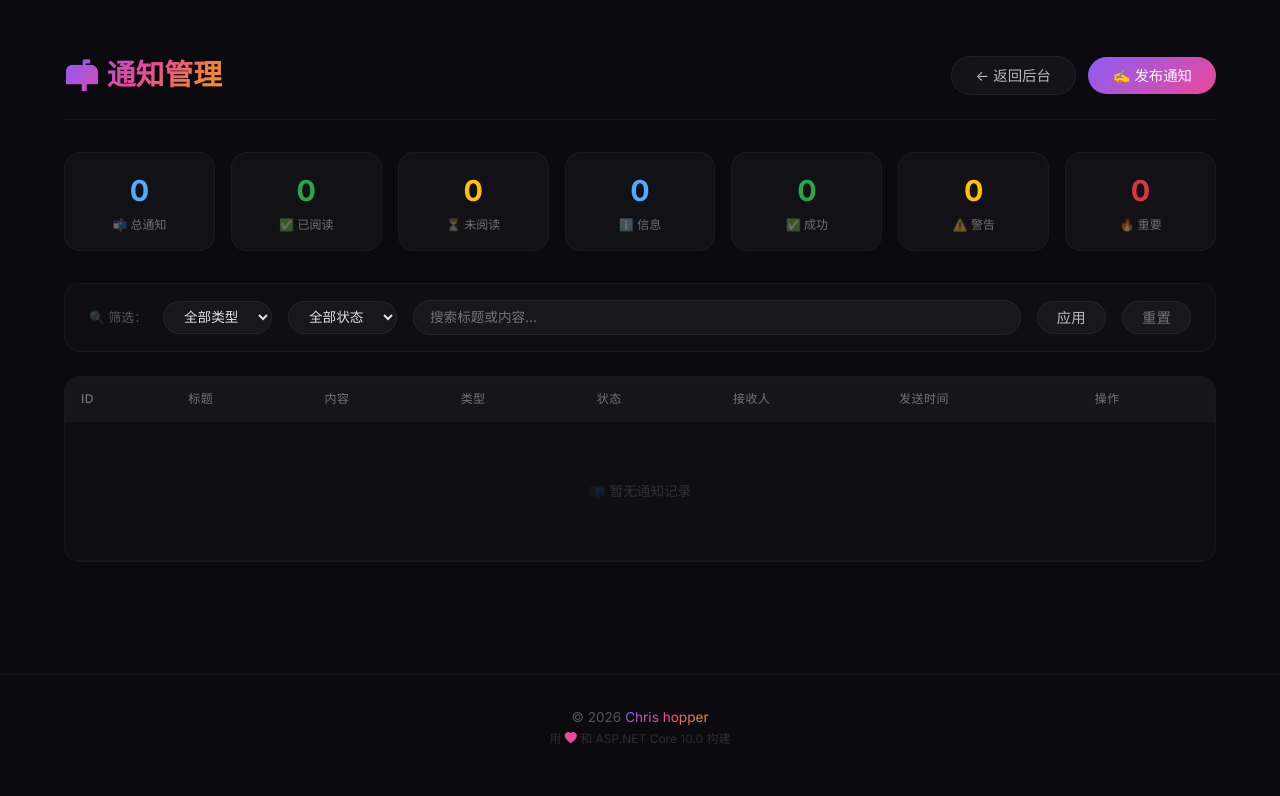
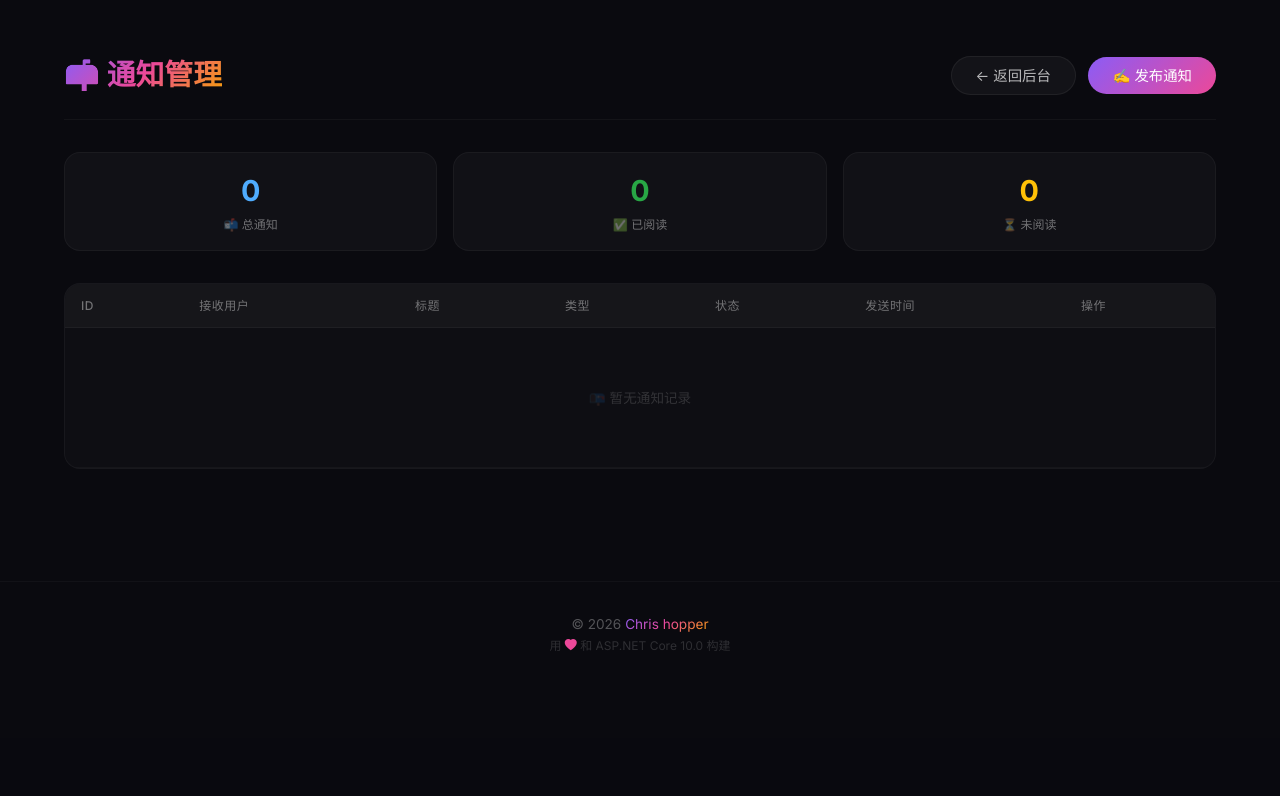
Before and after one commit to Chrishoppers/MyPersonalWebsite, an ASP.NET Core app: page /Admin/Notifications in a window 1280 px wide. Shown: the part 62-858 px from the top of the page. After the commit the page ends 713 px from the top, so only its background shows below. Run offline with ASP.NET Core 8, Linux system fonts and the light colour scheme; the visitor is signed in with stand-in values (Sample User, id 1).

Commit message:
Update Notifications.cshtml

```diff
--- a/Views/Admin/Notifications.cshtml
+++ b/Views/Admin/Notifications.cshtml
@@ -12,12 +12,6 @@
     var total = Model.Count;
     var readCount = Model.Count(n => n.IsRead);
     var unreadCount = total - readCount;
-
-    // 按通知类型统计
-    var infoCount = Model.Count(n => n.Type == "info");
-    var successCount = Model.Count(n => n.Type == "success");
-    var warningCount = Model.Count(n => n.Type == "warning");
-    var dangerCount = Model.Count(n => n.Type == "danger");
 }
 
 <style>
@@ -66,15 +60,14 @@
         color: #fff;
     }
 
-    .btn-glass.primary {
-        background: linear-gradient(135deg, #8B5CF6, #EC4899);
-        border: none;
-        color: #fff;
+    .btn-glass.danger {
+        background: rgba(220,53,69,0.08);
+        border-color: rgba(220,53,69,0.08);
+        color: #dc3545;
     }
 
-    .btn-glass.primary:hover {
-        transform: translateY(-2px);
-        box-shadow: 0 8px 32px rgba(108,60,225,0.2);
+    .btn-glass.danger:hover {
+        background: rgba(220,53,69,0.15);
     }
 
     .stats-grid {
@@ -107,10 +100,6 @@
     .stat-card.total .number { color: #4facfe; }
     .stat-card.read .number { color: #28a745; }
     .stat-card.unread .number { color: #ffc107; }
-    .stat-card.info .number { color: #4facfe; }
-    .stat-card.success .number { color: #28a745; }
-    .stat-card.warning .number { color: #ffc107; }
-    .stat-card.danger .number { color: #dc3545; }
 
     .table-wrapper {
         background: rgba(255,255,255,0.02);
@@ -123,7 +112,7 @@
         width: 100%;
         border-collapse: collapse;
         font-size: 0.85rem;
-        min-width: 800px;
+        min-width: 700px;
     }
 
     th {
@@ -194,37 +183,23 @@
         border: 1px solid rgba(255,193,7,0.04);
     }
 
-    .filter-bar {
-        display: flex;
-        gap: 1rem;
-        flex-wrap: wrap;
-        margin-bottom: 1.5rem;
-        padding: 1rem 1.5rem;
-        background: rgba(255,255,255,0.02);
-        border-radius: 16px;
-        border: 1px solid rgba(255,255,255,0.04);
-        align-items: center;
+    .btn-sm {
+        padding: 0.2rem 0.7rem;
+        border: none;
+        border-radius: 20px;
+        font-size: 0.7rem;
+        font-weight: 500;
+        cursor: pointer;
+        transition: all 0.2s ease;
     }
 
-    .filter-bar select,
-    .filter-bar input {
-        padding: 0.4rem 1rem;
-        border-radius: 30px;
-        border: 1px solid rgba(255,255,255,0.06);
-        background: rgba(255,255,255,0.04);
-        color: #e0e0e0;
-        font-size: 0.85rem;
-        outline: none;
+    .btn-sm.danger {
+        background: rgba(220,53,69,0.08);
+        color: #dc3545;
     }
 
-    .filter-bar select:focus,
-    .filter-bar input:focus {
-        border-color: rgba(79,172,254,0.3);
-    }
-
-    .filter-bar select option {
-        background: #1a1a2e;
-        color: #e0e0e0;
+    .btn-sm.danger:hover {
+        background: rgba(220,53,69,0.15);
     }
 
     .empty-state {
@@ -265,38 +240,43 @@
         to { opacity: 1; transform: translateY(0) scale(1); }
     }
 
-    .btn-sm {
-        padding: 0.2rem 0.7rem;
-        border: none;
-        border-radius: 20px;
-        font-size: 0.7rem;
-        font-weight: 500;
-        cursor: pointer;
-        transition: all 0.2s ease;
+    .batch-bar {
+        display: flex;
+        align-items: center;
+        gap: 1rem;
+        padding: 0.8rem 1.5rem;
+        background: rgba(220,53,69,0.04);
+        border-radius: 16px;
+        border: 1px solid rgba(220,53,69,0.06);
+        margin-bottom: 1.5rem;
+        flex-wrap: wrap;
     }
 
-    .btn-sm.danger {
-        background: rgba(220,53,69,0.08);
-        color: #dc3545;
+    .batch-bar .btn-batch {
+        padding: 0.4rem 1.5rem;
+        border: none;
+        border-radius: 40px;
+        background: #dc3545;
+        color: #fff;
+        font-weight: 500;
+        font-size: 0.85rem;
+        cursor: pointer;
+        transition: all 0.3s ease;
     }
 
-    .btn-sm.danger:hover {
-        background: rgba(220,53,69,0.15);
+    .batch-bar .btn-batch:hover {
+        opacity: 0.8;
     }
 
-    .btn-sm.primary {
-        background: rgba(79,172,254,0.12);
-        color: #4facfe;
-    }
-
-    .btn-sm.primary:hover {
-        background: rgba(79,172,254,0.2);
+    .batch-bar .btn-batch:disabled {
+        opacity: 0.3;
+        cursor: not-allowed;
     }
 
     @@media (max-width: 768px) {
         .admin-header h1 { font-size: 1.3rem; }
-        .filter-bar { flex-direction: column; align-items: stretch; }
         .stats-grid { grid-template-columns: repeat(2, 1fr); }
+        td, th { padding: 0.4rem 0.5rem; font-size: 0.75rem; }
     }
 </style>
 
@@ -306,7 +286,7 @@
         <h1>📬 通知管理</h1>
         <div>
             <a href="/Admin/Dashboard" class="btn-glass">← 返回后台</a>
-            <a href="/Admin/SendNotification" class="btn-glass primary" style="margin-left:0.5rem;">
+            <a href="/Admin/SendNotification" class="btn-glass" style="margin-left:0.5rem;background:linear-gradient(135deg,#8B5CF6,#EC4899);border:none;color:#fff;">
                 ✍️ 发布通知
             </a>
         </div>
@@ -326,43 +306,19 @@
             <div class="number">@unreadCount</div>
             <div class="label">⏳ 未阅读</div>
         </div>
-        <div class="stat-card info">
-            <div class="number">@infoCount</div>
-            <div class="label">ℹ️ 信息</div>
-        </div>
-        <div class="stat-card success">
-            <div class="number">@successCount</div>
-            <div class="label">✅ 成功</div>
-        </div>
-        <div class="stat-card warning">
-            <div class="number">@warningCount</div>
-            <div class="label">⚠️ 警告</div>
-        </div>
-        <div class="stat-card danger">
-            <div class="number">@dangerCount</div>
-            <div class="label">🔥 重要</div>
-        </div>
     </div>
 
-    <!-- 筛选 -->
-    <div class="filter-bar">
-        <span style="color:rgba(255,255,255,0.3);font-size:0.8rem;">🔍 筛选：</span>
-        <select id="filterType">
-            <option value="all">全部类型</option>
-            <option value="info">ℹ️ 信息</option>
-            <option value="success">✅ 成功</option>
-            <option value="warning">⚠️ 警告</option>
-            <option value="danger">🔥 重要</option>
-        </select>
-        <select id="filterStatus">
-            <option value="all">全部状态</option>
-            <option value="read">✅ 已读</option>
-            <option value="unread">⏳ 未读</option>
-        </select>
-        <input type="text" id="searchInput" placeholder="搜索标题或内容..." style="flex:1;min-width:160px;" />
-        <button class="btn-glass" onclick="applyFilters()" style="padding:0.3rem 1.2rem;">应用</button>
-        <button class="btn-glass" onclick="resetFilters()" style="padding:0.3rem 1.2rem;background:rgba(255,255,255,0.04);color:rgba(255,255,255,0.4);">重置</button>
-    </div>
+    <!-- 批量操作 -->
+    @if (Model.Any())
+    {
+        <div class="batch-bar">
+            <span style="color:rgba(255,255,255,0.3);font-size:0.85rem;">📌 全部通知</span>
+            <button class="btn-batch" onclick="clearAllNotifications()">
+                🗑️ 清空所有通知
+            </button>
+            <span style="color:rgba(255,255,255,0.15);font-size:0.75rem;">共 @total 条通知</span>
+        </div>
+    }
 
     <!-- 表格 -->
     <div class="table-wrapper">
@@ -370,11 +326,10 @@
             <thead>
                 <tr>
                     <th>ID</th>
+                    <th>接收用户</th>
                     <th>标题</th>
-                    <th>内容</th>
                     <th>类型</th>
                     <th>状态</th>
-                    <th>接收人</th>
                     <th>发送时间</th>
                     <th>操作</th>
                 </tr>
@@ -391,28 +346,26 @@
                             "danger" => "badge-danger",
                             _ => "badge-info"
                         };
+                        var typeName = n.Type switch
+                        {
+                            "success" => "✅ 成功",
+                            "warning" => "⚠️ 警告",
+                            "danger" => "🔥 重要",
+                            _ => "ℹ️ 信息"
+                        };
                         var statusClass = n.IsRead ? "badge-read" : "badge-unread";
                         var statusText = n.IsRead ? "✅ 已读" : "⏳ 未读";
 
-                        <tr class="notif-row"
-                            data-type="@n.Type"
-                            data-status="@(n.IsRead ? "read" : "unread")"
-                            data-search="@(n.Title + " " + n.Message)">
+                        var targetUser = (ViewBag.Users as List<MyPersonalWebsite.Models.User>)?.FirstOrDefault(u => u.Id == n.UserId);
+
+                        <tr>
                             <td style="color:rgba(255,255,255,0.3);font-size:0.8rem;">#@n.Id</td>
+                            <td style="color:rgba(255,255,255,0.6);font-size:0.85rem;">@(targetUser?.Username ?? "已删除用户")</td>
                             <td><strong style="color:#fff;">@n.Title</strong></td>
-                            <td style="color:rgba(255,255,255,0.5);font-size:0.85rem;max-width:200px;overflow:hidden;text-overflow:ellipsis;white-space:nowrap;">@n.Message</td>
-                            <td><span class="badge @typeClass">@(n.Type switch { "success" => "✅ 成功", "warning" => "⚠️ 警告", "danger" => "🔥 重要", _ => "ℹ️ 信息" })</span></td>
+                            <td><span class="badge @typeClass">@typeName</span></td>
                             <td><span class="badge @statusClass">@statusText</span></td>
-                            <td style="color:rgba(255,255,255,0.4);font-size:0.8rem;">
-                                @{
-                                    var user = ViewBag.Users as List<MyPersonalWebsite.Models.User>;
-                                    var targetUser = user?.FirstOrDefault(u => u.Id == n.UserId);
-                                    @(targetUser?.Username ?? "已删除用户")
-                                }
-                            </td>
                             <td style="font-size:0.75rem;color:rgba(255,255,255,0.25);">@n.CreatedAt.ToString("yyyy-MM-dd HH:mm")</td>
                             <td>
-                                <button class="btn-sm primary" onclick="viewNotification(@n.Id)">👁️ 详情</button>
                                 <button class="btn-sm danger" onclick="deleteNotification(@n.Id)">🗑️</button>
                             </td>
                         </tr>
@@ -421,7 +374,7 @@
                 else
                 {
                     <tr>
-                        <td colspan="8">
+                        <td colspan="7">
                             <div class="empty-state">📭 暂无通知记录</div>
                         </td>
                     </tr>
@@ -454,16 +407,6 @@
             }, 3000);
         }
 
-        function viewNotification(id) {
-            // 查看通知详情（可以弹窗显示完整内容）
-            const row = document.querySelector(`.notif-row td:first-child`)?.['parentElement'];
-            if (row) {
-                const title = row.querySelector('td:nth-child(2)')?.textContent || '';
-                const content = row.querySelector('td:nth-child(3)')?.textContent || '';
-                alert(`📬 通知详情\n\n标题：${title}\n内容：${content}`);
-            }
-        }
-
         function deleteNotification(id) {
             if (!confirm('确定删除这条通知吗？')) return;
             const token = getToken();
@@ -487,42 +430,26 @@
             .catch(() => showToast('操作失败，请重试', 'error'));
         }
 
-        function applyFilters() {
-            const type = document.getElementById('filterType').value;
-            const status = document.getElementById('filterStatus').value;
-            const search = document.getElementById('searchInput').value.toLowerCase();
-            const rows = document.querySelectorAll('.notif-row');
-            let count = 0;
-
-            rows.forEach(row => {
-                let show = true;
-                const rowType = row.dataset.type;
-                const rowStatus = row.dataset.status;
-                const rowSearch = row.dataset.search?.toLowerCase() || '';
-
-                if (type !== 'all' && rowType !== type) show = false;
-                if (status !== 'all' && rowStatus !== status) show = false;
-                if (search && !rowSearch.includes(search)) show = false;
-
-                row.style.display = show ? '' : 'none';
-                if (show) count++;
-            });
-
-            showToast(`显示 ${count} 条通知`, 'info');
+        function clearAllNotifications() {
+            if (!confirm('⚠️ 确定要清空所有通知吗？此操作不可恢复！')) return;
+            const token = getToken();
+            fetch('/Admin/ClearAllNotifications', {
+                method: 'POST',
+                headers: {
+                    'Content-Type': 'application/x-www-form-urlencoded',
+                    'RequestVerificationToken': token
+                }
+            })
+            .then(r => r.json())
+            .then(data => {
+                if (data.success) {
+                    showToast('🗑️ 已清空所有通知', 'success');
+                    setTimeout(() => location.reload(), 800);
+                } else {
+                    showToast(data.message || '操作失败', 'error');
+                }
+            })
+            .catch(() => showToast('操作失败，请重试', 'error'));
         }
-
-        function resetFilters() {
-            document.getElementById('filterType').value = 'all';
-            document.getElementById('filterStatus').value = 'all';
-            document.getElementById('searchInput').value = '';
-            document.querySelectorAll('.notif-row').forEach(row => {
-                row.style.display = '';
-            });
-            showToast('已重置筛选', 'info');
-        }
-
-        document.getElementById('searchInput').addEventListener('keypress', function(e) {
-            if (e.key === 'Enter') applyFilters();
-        });
     </script>
 }
```
